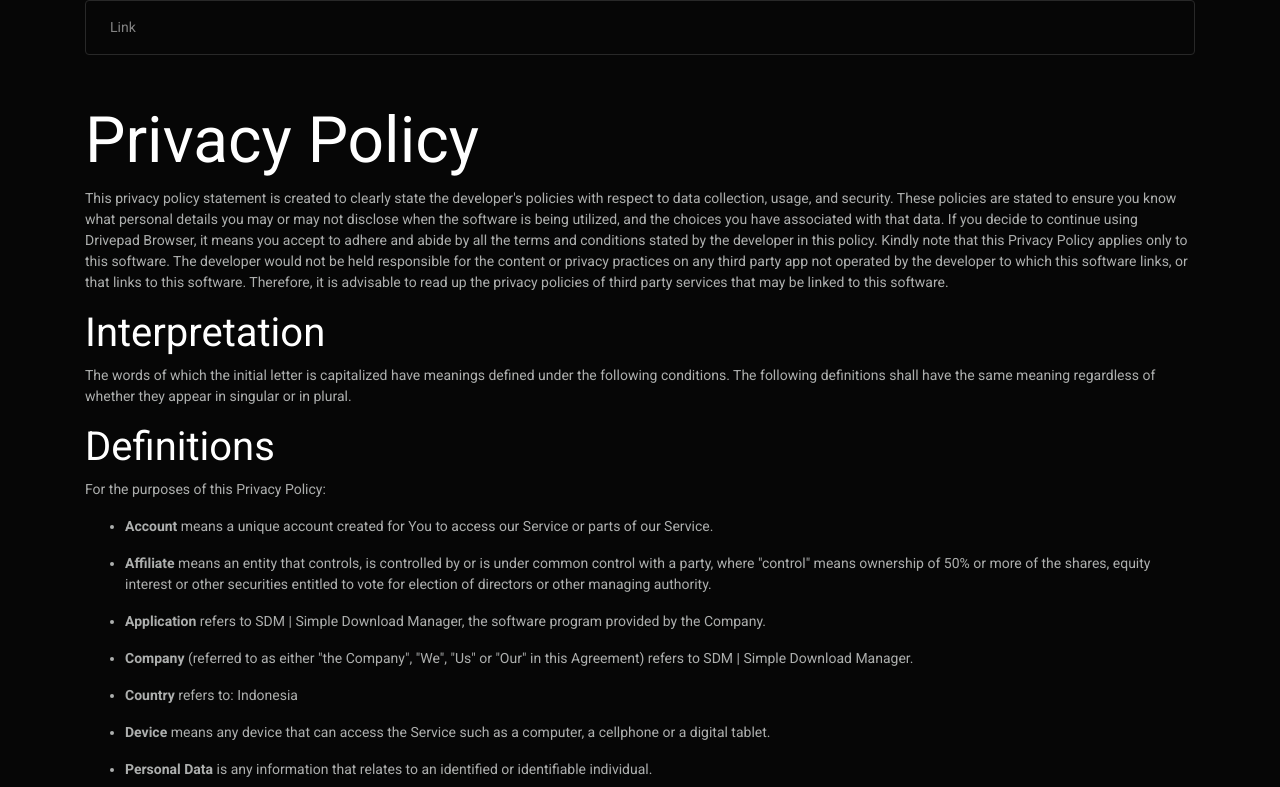
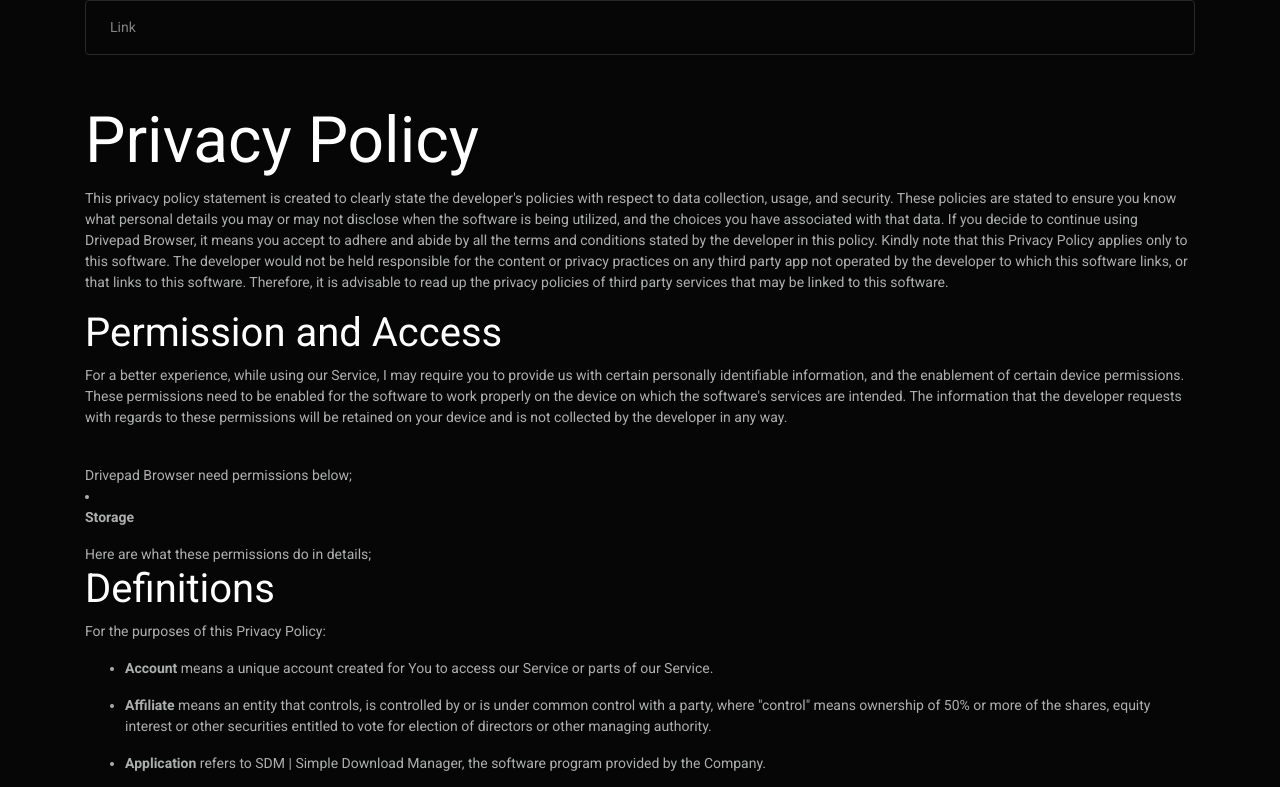
Before and after one commit to rzrgames/sdm-privacy-policy, a website built with webpack: page dists/index.html in a window 1280 px wide. Shown: the top 787 px of the page. Built offline with nearby package versions, Linux system fonts and the light colour scheme.

Commit message:
Update index.html

```diff
--- a/dists/index.html
+++ b/dists/index.html
@@ -42,8 +42,17 @@
 <h1>Privacy Policy</h1>
 <p>This privacy policy statement is created to clearly state the developer's policies with respect to data collection, usage, and security. These policies are stated to ensure you know what personal details you may or may not disclose when the software is being utilized, and the choices you have associated with that data. If you decide to continue using Drivepad Browser, it means you accept to adhere and abide by all the terms and conditions stated by the developer in this policy. Kindly note that this Privacy Policy applies only to this software. The developer would not be held responsible for the content or privacy practices on any third party app not operated by the developer to which this software links, or that links to this software. Therefore, it is advisable to read up the privacy policies of third party services that may be linked to this software.</p>
 
-<h3>Interpretation</h3>
-<p>The words of which the initial letter is capitalized have meanings defined under the following conditions. The following definitions shall have the same meaning regardless of whether they appear in singular or in plural.</p>
+<h3>Permission and Access</h3>
+<p>For a better experience, while using our Service, I may require you to provide us with certain personally identifiable information, and the enablement of certain device permissions. These permissions need to be enabled for the software to work properly on the device on which the software's services are intended. The information that the developer requests with regards to these permissions will be retained on your device and is not collected by the developer in any way.</p>
+<br/>
+    Drivepad Browser need permissions below;
+<br/>
+     <li>
+<p><strong>Storage</strong></p>
+</li>
+
+Here are what these permissions do in details;
+
 <h3>Definitions</h3>
 <p>For the purposes of this Privacy Policy:</p>
 <ul>
```
